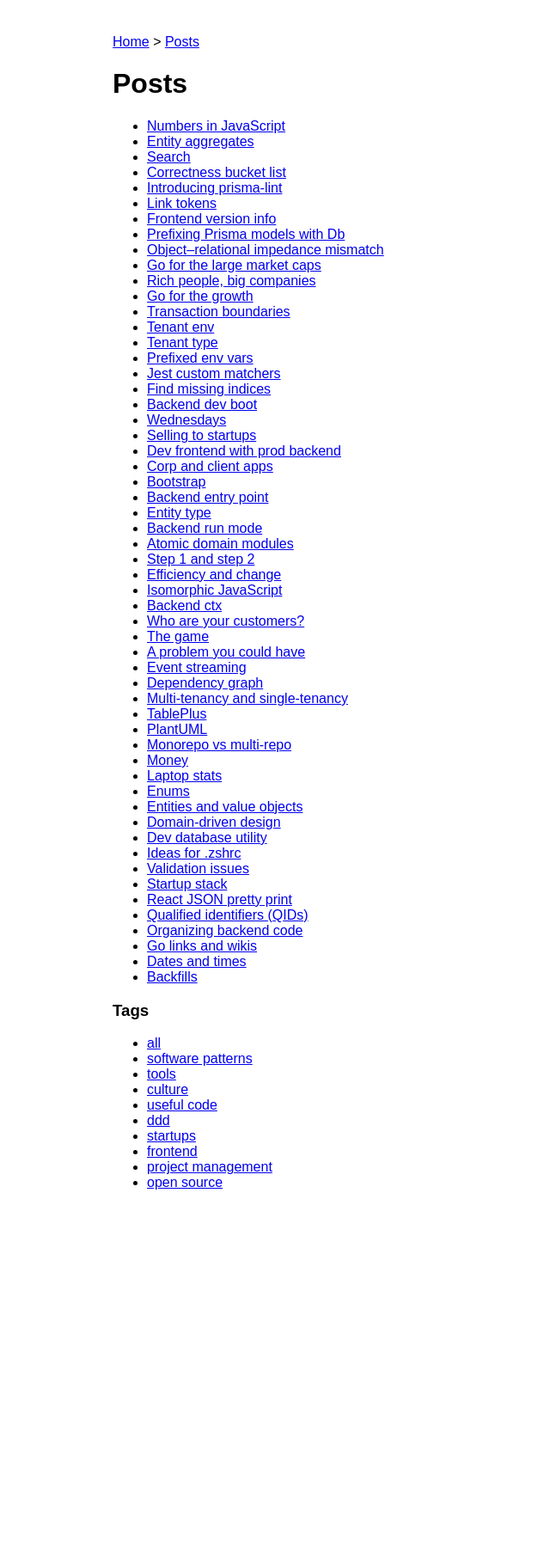
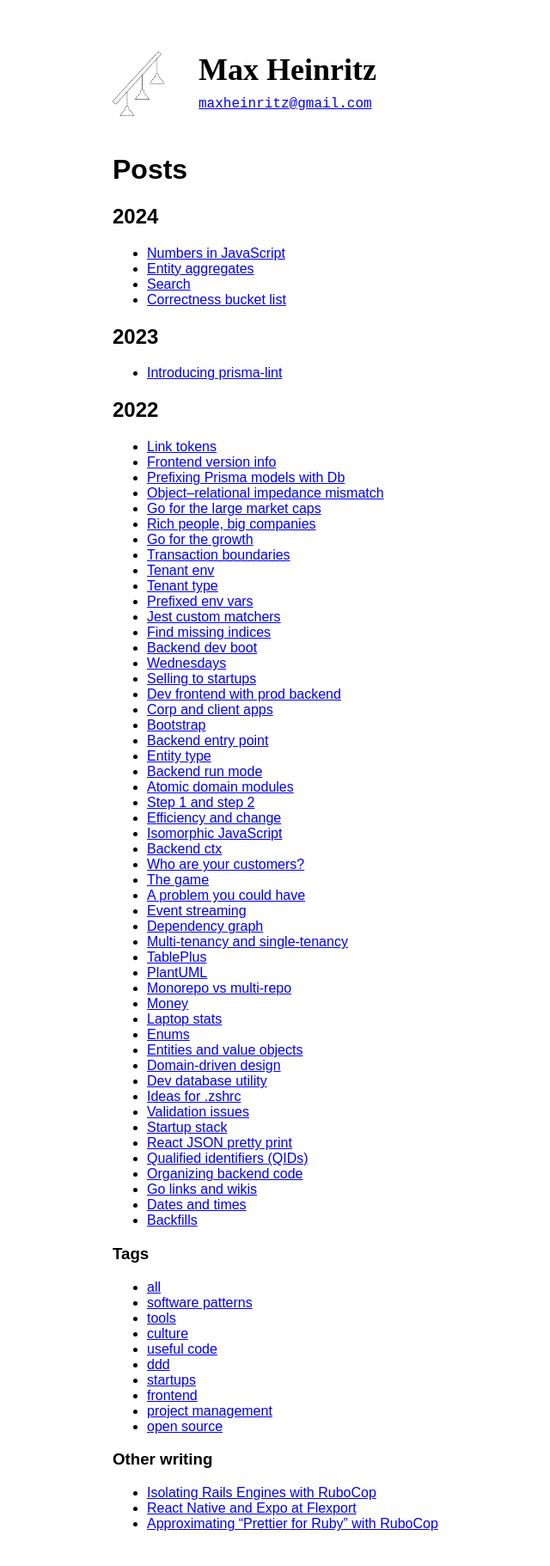
Before and after one commit to maxh/maxheinritz.com, a Jekyll site: the page built from posts/index.md, in a window 1280 px wide. Shown: the whole page at 86% size, without its empty margins (9-649 px from the left). Built offline with Jekyll 4.4.1, drawn with Linux system fonts in a browser that asks for light colours; before the commit the page ends 1425 px from its top, so only the background shows below that.

Commit message:
refactor to simplify

```diff
--- a/_config.yml
+++ b/_config.yml
@@ -13,9 +13,6 @@
     output: true
 
 markdown: kramdown
-kramdown:
-  input: GFM
-  syntax_highlighter: rouge
 
 theme: minima
 exclude:
--- a/_includes/header.html
+++ b/_includes/header.html
@@ -18,12 +18,6 @@
         <a href="/" class="discreet-link">Max Heinritz</a>
       </h1>
       <ul class="roles">
-        <li>
-          <span class="role">Software Engineer</span>
-        </li>
-        <li>
-          <span class="role">Lighting & Interior Designer</span>
-        </li>
         <li class="name-detail email">
           <a href="mailto:maxheinritz@gmail.com">maxheinritz@gmail.com</a>
         </li>
--- a/_layouts/post.html
+++ b/_layouts/post.html
@@ -2,6 +2,6 @@
 <h1>{{page.title}}</h1>
 {{ content }} {% endcapture %}
 
-<a href="/">Home</a> > <a href="/posts">Posts</a>
+<a href="/">Max Heinritz</a> > <a href="/posts">Posts</a>
 
-{% include base.html class="detail essay" loader_enabled="false" %}
+{% include detail.html class="detail essay" loader_enabled="false" %}
--- a/posts/index.md
+++ b/posts/index.md
@@ -1,17 +1,35 @@
 ---
 title: Posts
-layout: post
+layout: default
 ---
 
-<ul id="post-list">
-    {% for post in site.posts %}
-        <li class="{% for tag in post.tags %}{{ tag | slugify }} {% endfor %}">
-            <a href="{{ post.url }}">
-                {{ post.title }}
-            </a>
-        </li>
+<h1 id="post-title">{{page.title}}</h1>
+
+<div>
+  {% assign posts_by_year = site.posts | group_by_exp: "post", "post.date | date: '%Y'" %}
+  {% for year_group in posts_by_year %}
+      {% assign unique_tags = "" %}
+    {% for post in year_group.items %}
+      {% for tag in post.tags %}
+        {% unless unique_tags contains tag %}
+          {% assign unique_tags = unique_tags | append: tag | append: " " %}
+        {% endunless %}
+      {% endfor %}
     {% endfor %}
-</ul>
+    <div class="post-wrapper {% for tag in unique_tags | split: ' ' %}{{ tag | slugify }} {% endfor %}">
+    <h2>{{ year_group.name }}</h2>
+    <ul class="post-list">
+    {% for post in year_group.items %}
+      <li class="{% for tag in post.tags %}{{ tag | slugify }} {% endfor %}">
+        <a href="{{ post.url }}">
+          {{ post.title }}
+        </a>
+      </li>
+    {% endfor %}
+    </ul>
+    </div>
+  {% endfor %}
+</div>
 
 <h3>Tags</h3>
 
@@ -29,21 +47,35 @@
         </li>
     {% endfor %}
 </ul>
+
+<h3>Other writing</h3>
+
+- [Isolating Rails Engines with RuboCop](https://flexport.engineering/isolating-rails-engines-with-rubocop-210feaba3164)
+- [React Native and Expo at Flexport](https://flexport.engineering/react-native-and-expo-at-flexport-5f4842b2ba20)
+- [Approximating “Prettier for Ruby” with RuboCop](https://flexport.engineering/approximating-prettier-for-ruby-with-rubocop-8b863bd64dc6)
+
 <script>
 const params = new Proxy(new URLSearchParams(window.location.search), {
   get: (searchParams, prop) => searchParams.get(prop),
 });
 const tag = params.tag;
 if (tag) {
-    const listEl = document.getElementById("post-list");
-    const itemEls = listEl.children;
-    for (let i = 0; i < itemEls.length; i++) {
-        const itemEl = itemEls[i];
-        if (!itemEl.className.includes(tag)) {
-            itemEl.classList.add("hidden");
+    const listEls = document.querySelectorAll(".post-wrapper");
+    console.log(listEls)
+    for (const listEl of listEls) {
+        if (!listEl.className.includes(tag)) {
+            listEl.classList.add("hidden");
+            continue;
+        }
+        const itemEls = listEl.querySelector('.post-list').children;
+        for (let i = 0; i < itemEls.length; i++) {
+            const itemEl = itemEls[i];
+            if (!itemEl.className.includes(tag)) {
+                itemEl.classList.add("hidden");
+            }
         }
     }
-    const headerEl = document.getElementById("post-header");
+    const headerEl = document.getElementById("post-title");
     headerEl.textContent = `Posts tagged "${tag.replaceAll("-", " ")}"`;
 }
 </script>
--- a/style.css
+++ b/style.css
@@ -53,7 +53,7 @@
   opacity: 1;
 }
 
-.top img {
+.top .brand {
   animation: none;
 }
 
@@ -76,10 +76,6 @@
   header h1 {
     font-size: 32px;
   }
-  .top .role-detail {
-    display: block;
-    padding-left: 1em;
-  }
   .comma {
     display: none;
   }
@@ -97,11 +93,8 @@
   .top li {
     margin-top: 15px;
   }
-  .role-detail {
-    margin-top: 4px;
-  }
-  .top img {
-    width: 60px;
+  .top .brand {
+    width: 40px;
     margin-bottom: 15px;
   }
   .two .name-detail {
@@ -110,9 +103,6 @@
 }
 
 @media (min-width: 541px) {
-  .role {
-    padding-right: 0.4em;
-  }
   header h1 {
     font-size: 36px;
   }
@@ -124,23 +114,11 @@
   .top li {
     margin-top: 10px;
   }
-  .top img {
-    width: 100px;
+  .top .brand {
+    width: 60px;
     margin-right: 40px;
   }
   .one .name-detail {
-    display: none;
-  }
-}
-
-@media (max-width: 320px) {
-  .top .role-detail.long {
-    display: none;
-  }
-}
-
-@media (min-width: 321px) {
-  .top .role-detail.brief {
     display: none;
   }
 }
@@ -210,10 +188,6 @@
   opacity: 0.5;
 }
 
-.detail .roles {
-  display: none;
-}
-
 @media (max-width: 540px) {
   .detail .email {
     display: none;
@@ -221,6 +195,10 @@
   .detail .top .two {
     display: none;
   }
+}
+
+.detail .top {
+  display: none;
 }
 
 /* Essay page. */
@@ -260,7 +238,7 @@
 
 /* Project pages */
 
-.project main {
+.project .cols {
   display: flex;
   flex-direction: column;
 }
@@ -269,14 +247,14 @@
   padding-bottom: 40px;
 }
 
-.project main img {
+.project .cols img {
   max-width: 100%;
   display: block;
   margin-bottom: 40px;
 }
 
 @media (min-width: 860px) {
-  .project main {
+  .project .cols {
     display: flex;
     flex-direction: row;
   }
@@ -296,20 +274,3 @@
   color: gray;
   font-family: "Courier New", Courier, monospace;
 }
-
-/* consultation page. */
-
-.consultation .top {
-  opacity: 0.5;
-}
-
-@media (max-width: 540px) {
-  .consultation .top .two {
-    display: none;
-  }
-}
-
-.custom-table th,
-.custom-table td {
-  padding: 5px;
-}
```
Also changed, not shown: _includes/detail.html (added, +9 -0 lines), _layouts/project.html (+5 -2 lines), index.md (+3 -36 lines), media/index.md (added, +11 -0 lines), projects/index.md (added, +24 -0 lines).
